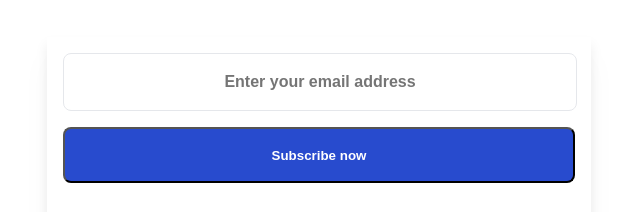
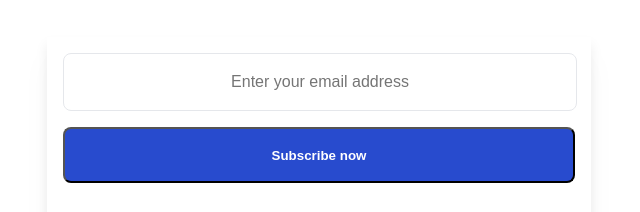
Before and after one commit to Niladri-Aich/dev-challenges-join-newsletter, a plain HTML site: page index.html in a window 1280 px wide. Shown: the part 281-493 px from the top of the page, 321-961 px from the left. Drawn offline with Linux system fonts and the light colour scheme; a web font is replaced by a local one.

Commit message:
change font color of input element

```diff
--- a/style.css
+++ b/style.css
@@ -49,8 +49,8 @@ body{
     border:1px solid #E5E7EB;
     padding: 0;
     font-size: 16px;
-    color:#6C727F;
-    font-weight: 600;;
+    color:#29292a;
+    font-weight: 400;;
 
 }
 .form-section >form>button{
```
